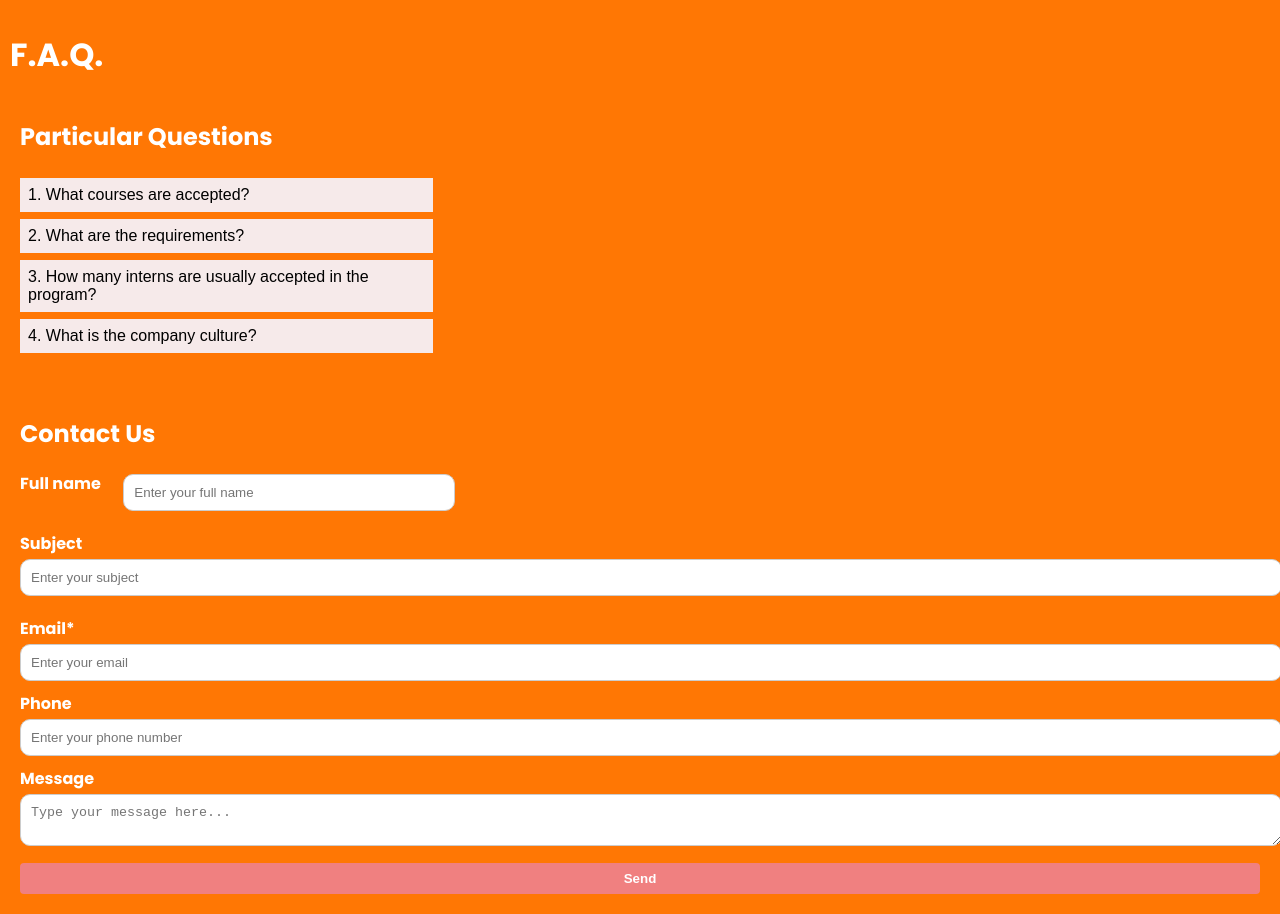
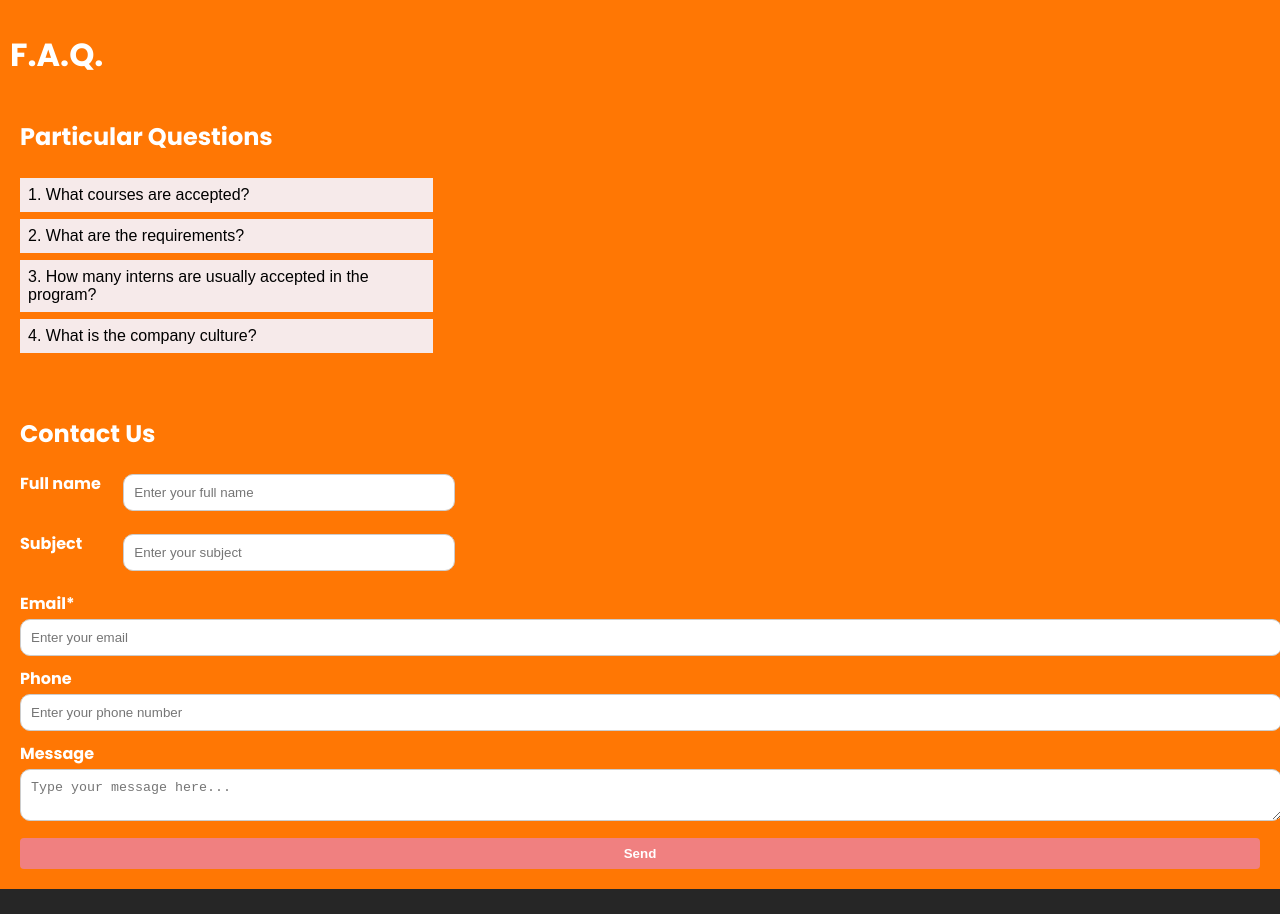
Before and after one commit to Mugecchi/InternWeb, a React (Create React App) app: page /faqs in a window 1280 px wide. After the commit the page ends 889 px from the top, so only its background shows below. Built offline with nearby package versions, Linux system fonts and the light colour scheme.

Commit message:
ahhhhhhhhhhhhhhhh

```diff
--- a/src/components/Faqs.js
+++ b/src/components/Faqs.js
@@ -74,7 +74,6 @@ const Faqs = () => {
 
   const handleSubmit = (e) => {
     e.preventDefault();
-    // Handle form submission logic here
     console.log(formState);
   };
 
@@ -114,9 +113,11 @@ const Faqs = () => {
               />
             </Grid>
           </Grid>
-          <Grid>
-            <Grid>
+          <Grid container xs={12} spacing={0}>
+            <Grid item xs={1}>
               <label>Subject</label>
+            </Grid>
+            <Grid item xs={3}>
               <input
                 type="text"
                 name="subject"
--- a/src/components/Teams/Testimonials/Modal.js
+++ b/src/components/Teams/Testimonials/Modal.js
@@ -156,8 +156,8 @@ const ModalExp = ({ children = {}, Team = [] }) => {
                         <Typography align="center" variant={"h1"}>
                           {item.NickName}
                         </Typography>
-                        <Typography variant="h4">{item.CardTitle}</Typography>
-                        <Typography variant="h4">{item.CardContent}</Typography>
+                        <Typography variant="h5">{item.CardTitle}</Typography>
+                        <Typography variant="h5">{item.CardContent}</Typography>
                       </Box>
                     </Grid>
                   )}
```
